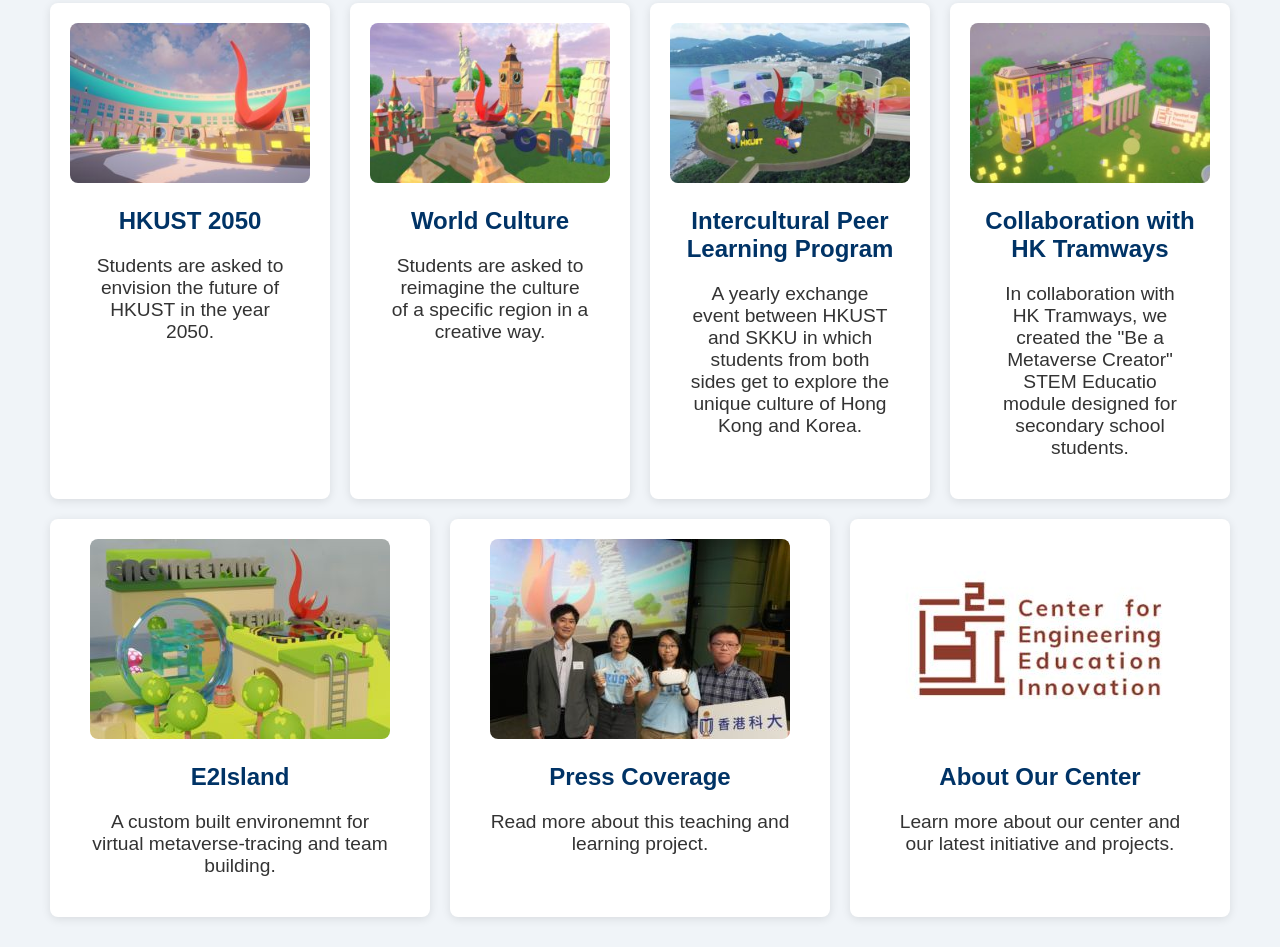
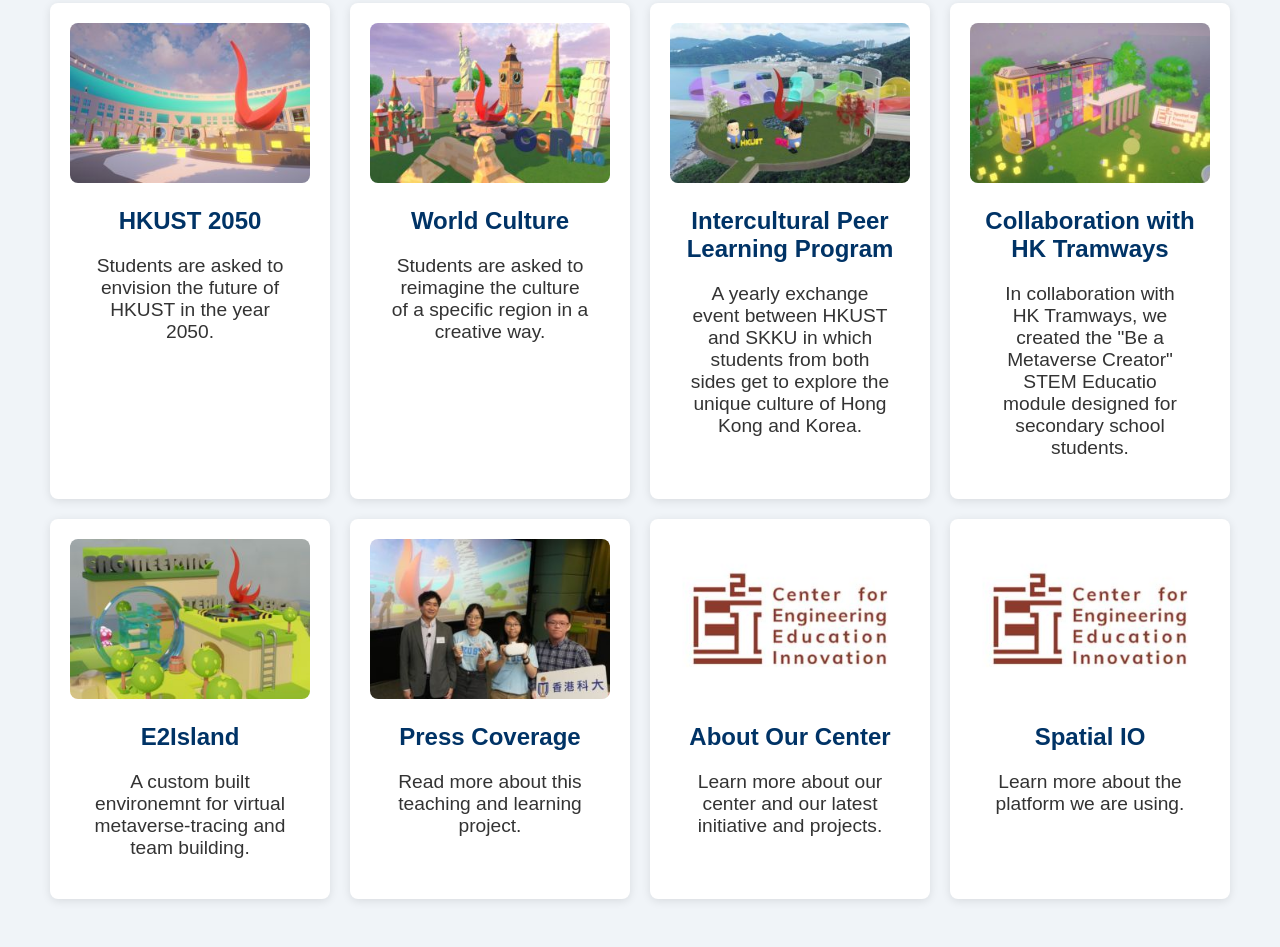
Before and after one commit to PHC1125/E2IMetaverse, a plain HTML site: page index.html in a window 1280 px wide. Shown: the part 218-1165 px from the top of the page. Drawn offline with Linux system fonts and the light colour scheme.

Commit message:
Update index.html

```diff
--- a/index.html
+++ b/index.html
@@ -119,6 +119,12 @@
             <p>Learn more about our center and our latest initiative and projects.</p>
         </div>
 
+        <div class="section">
+            <img src="images/7.jpg" alt="About the platform">
+            <h2><a href="https://www.spatial.io/">Spatial IO</a></h2>
+            <p>Learn more about the platform we are using.</p>
+        </div>
+
 
     </div>
 </body>
```
